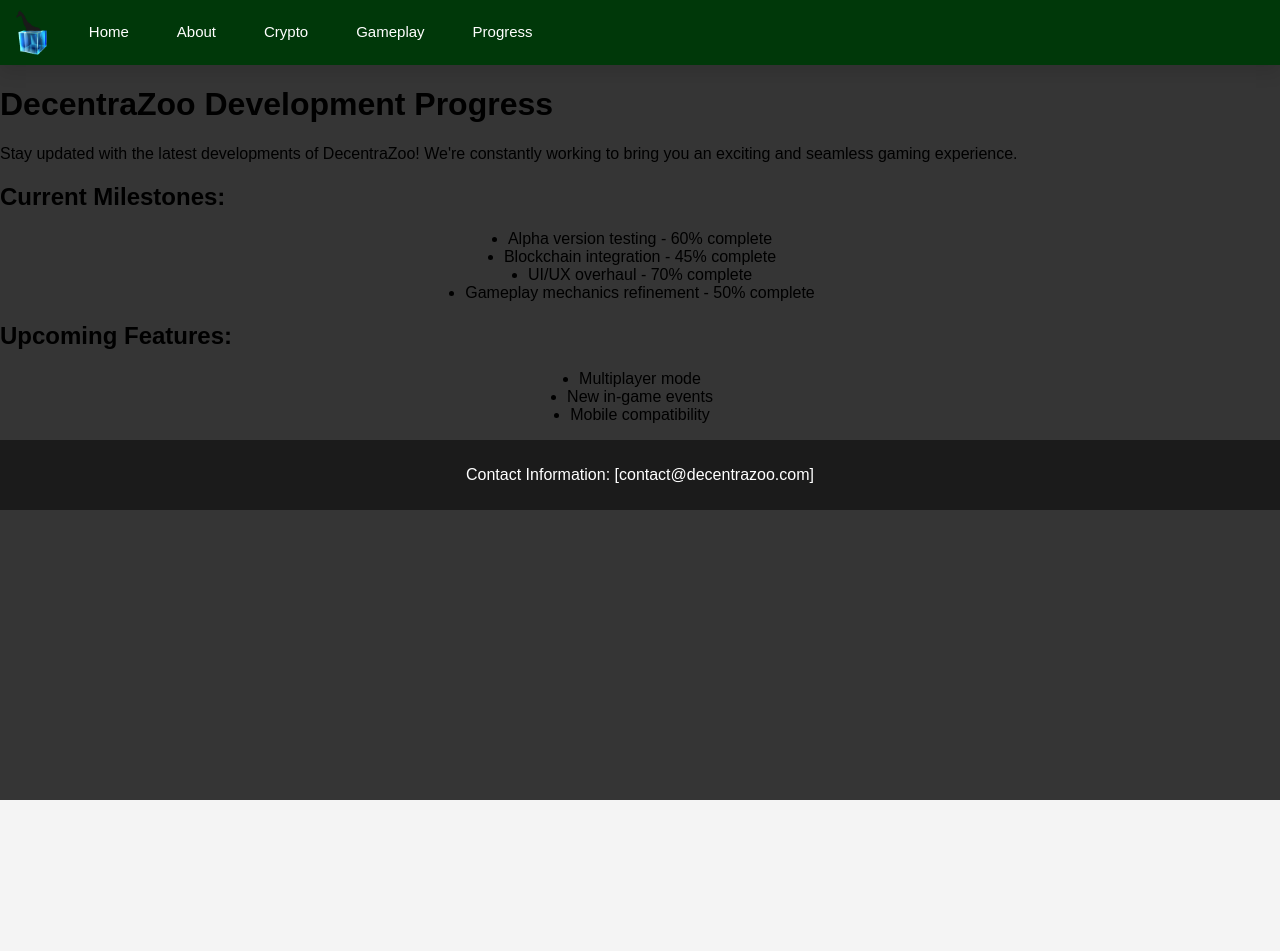
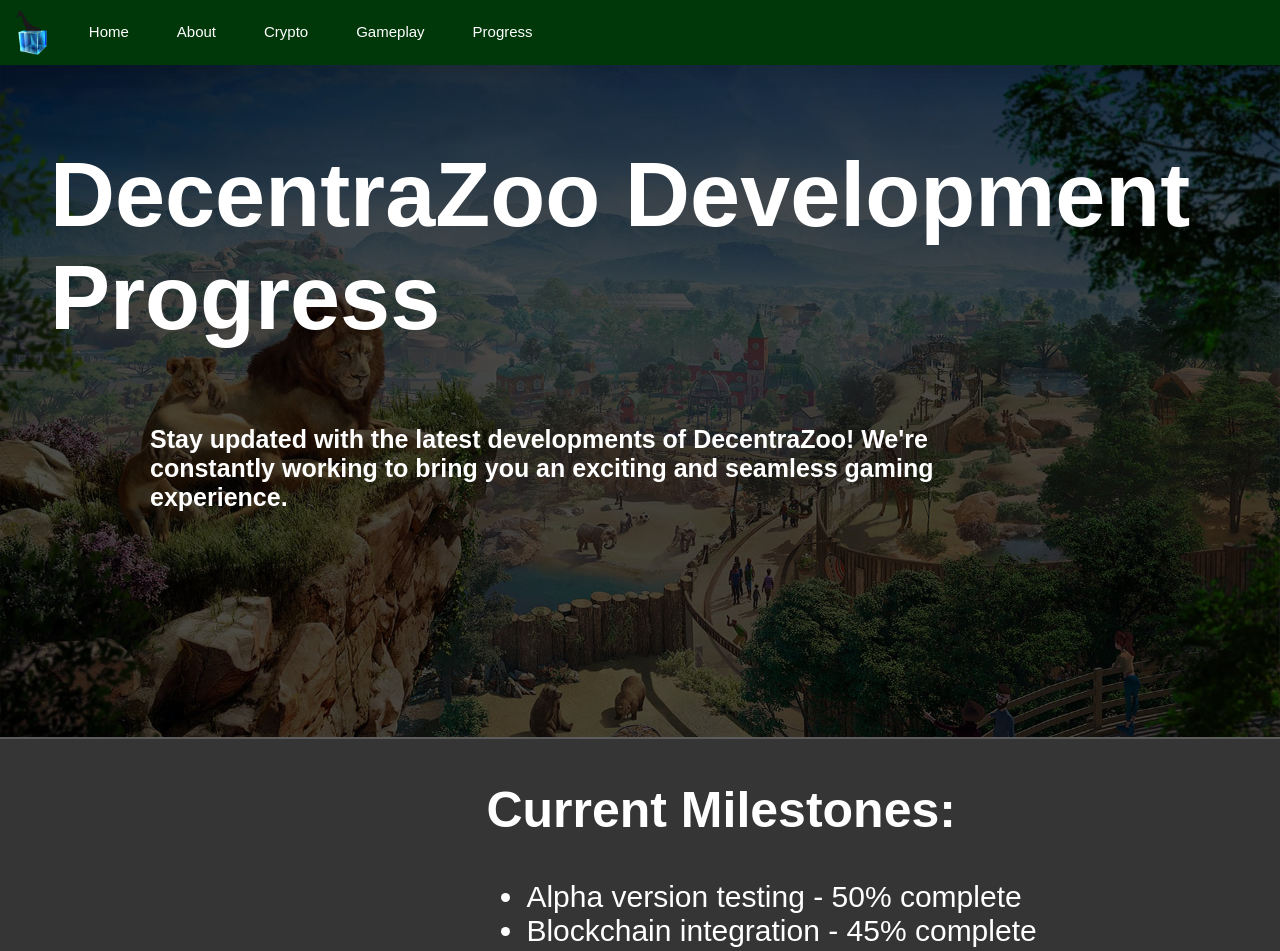
Before and after one commit to sdinslage/decentra_zoo, a React (Create React App) app: page /progress in a window 1280 px wide. Shown: the top 951 px of the page. Before the commit the page ends 800 px from the top, so only its background shows below. Built offline with nearby package versions, Linux system fonts and the light colour scheme.

Commit message:
Updated progress + about pages

```diff
--- a/src/About.css
+++ b/src/About.css
@@ -42,6 +42,15 @@
     font-size: 90px;
 }
 
+.inspir-section .inspir-details{
+    margin-left: 200px;
+    color: var(--white);
+    max-width: 55%;
+    margin-bottom: 100px;
+    font-size: 30px;
+    font-weight: bold;
+}
+
 /*Crypto Zoo Section */
 .crypto-zoo{
     text-align: left;
@@ -55,6 +64,15 @@
     margin-left: 150px;
     color: var(--white);
     font-size: 90px;
+}
+
+.crypto-zoo .cz-details{
+    margin-left: 200px;
+    color: var(--white);
+    max-width: 55%;
+    margin-bottom: 100px;
+    font-size: 30px;
+    font-weight: bold;
 }
 
 /* The Basics Section */
--- a/src/About.js
+++ b/src/About.js
@@ -16,12 +16,31 @@ function About() {
 
             <section className='inspir-section'>
                 <h1 className='inspir-head'>Inspriation</h1>
+                <p className='inspir-details'>
+                Our dream for DecentraZoo began with a simple question: What if we could capture the essence of
+                managing a vibrant zoo and combine it with the thrill of a blockchain-powered universe?
+                We found our answer by combining the charm of Planet Zoo's lifelike simulations with the Blockchain aspects
+                of CryptoZoo (See more about CryptoZoo below). This game is our love letter to both zoo enthusiasts and crypto adventurers.
+                Imagine planting every tree and placing every bench with care, knowing that each choice contributes
+                to a living world that's uniquely yours, yet interconnected with a community of dreamers and builders.
+                We didn't just build a game; we crafted a space where passion for wildlife conservation meets the
+                excitement of cryptocurrency, creating a shared adventure where every player's contribution is as real
+                and valued as the digital animals they nurture.
+                </p>
 
             </section>
 
             <section className='crypto-zoo'>
                 <h1 className='cz-head'>Crytpo Zoo</h1>
-
+                <p className='cz-details'>
+                We are aware of the reputation of CryptoZoo and the poor image it set for Blockchain gaming as
+                a whole. We are not here to fix CrytpoZoo in any way, shape, or form. Due to the mismanagement and scam like
+                nature of its development, it is a project far beyond saving. Our goal for DecentraZoo is to take what
+                was promised of CryptoZoo, and make it a reality. We are developing this project in an attempt to
+                build up the shattered reputation of Blockchain gaming that CryptoZoo left us. We know it will not be
+                an easy journey, but we hope you will stick with us so that we can create something truly great and fun
+                for everyone.
+                </p>
             </section>
 
             <section className='basics'>
--- a/src/App.css
+++ b/src/App.css
@@ -56,6 +56,15 @@
   text-align: center;
 }
 
+.title{
+  border-bottom: 2px solid var(--light-gray);
+  background: url('./imgs/dc_zoo_background.jpg')  rgba(0,0,0,.7) no-repeat;
+  background-size: cover;
+  background-position: center;
+  background-blend-mode: color;
+  padding-top: 5px;
+}
+
 .heading {
   font-size: 90px;
   color: var(--white);
@@ -71,17 +80,3 @@
   margin-left: 150px;
   padding-bottom: 200px;
 }
-
-.page-layout ul {
-  list-style-type: disc; /* to ensure bullet points are displayed */
-  display: flex;
-  flex-direction: column; /* stack list items vertically */
-  align-items: center; /* center-align each list item */
-  padding: 0; /* remove default padding */
-  background-color: var(--dark-gray);
-}
-
-.page-layout li {
-  text-align: left; /* to keep the text left-aligned to the bullet points */
-  width: fit-content; /* fit the width of the list item to its content */
-}
--- a/src/Gameplay.css
+++ b/src/Gameplay.css
@@ -70,16 +70,9 @@
     font-size: 90px;
 }
 
-.feat-section b{
-    margin-left: 150px;
-    color: var(--white);
-    font-size: 25px;
-}
-
 .feat-section ul {
     color: var(--white);
     font-size: 30px;
-    list-style-type: disc; /* to ensure bullet points are displayed */
     display: flex;
     flex-direction: column; /* stack list items vertically */
     margin-left: 200px;
--- a/src/Gameplay.js
+++ b/src/Gameplay.js
@@ -74,8 +74,6 @@ function Gameplay() {
                 prevent content from being copied or sold off to other users.
             </p>
             </section>
-
-            {/* Add more sections like videos, screenshots, and gameplay mechanics as needed */}
         </div>
     );
 }
--- a/src/Home.css
+++ b/src/Home.css
@@ -1,13 +1,4 @@
 @import "./App.css";
-
-.title{
-    border-bottom: 2px solid var(--light-gray);
-    background: url('./imgs/dc_zoo_background.jpg')  rgba(0,0,0,.7) no-repeat;
-    background-size: cover;
-    background-position: center;
-    background-blend-mode: color;
-    padding-top: 5px;
-}
 
 /* About Section Styles */
 .about-section {
--- a/src/Progress.css
+++ b/src/Progress.css
@@ -1,18 +1,17 @@
 @import "./App.css";
 
-.progress-page {
-    padding: 20px;
-    background-color: #e0f2f1;
-    border-radius: 5px;
-    margin: 10px;
-    box-shadow: 0 4px 8px rgba(0, 0, 0, 0.08);
+.timeline-layout {
+    margin-bottom: 300px;
 }
 
-.progress-page h1, .progress-page h2 {
-    color: #01579b;
+.timeline-layout .timeline-head{
+    color: var(--white);
+    font-size: 50px;
+    margin-left: 38%;
 }
 
-.progress-page ul {
-    list-style-type: disc;
-    padding-left: 20px;
+.timeline-layout ul {
+    color: var(--white);
+    font-size: 30px;
+    margin-left: 38%;
 }
--- a/src/Progress.js
+++ b/src/Progress.js
@@ -3,26 +3,32 @@ import './Progress.css';
 
 function Progress() {
     return (
-        <div className="page-layout">
-            <h1>DecentraZoo Development Progress</h1>
-            <p>Stay updated with the latest developments of DecentraZoo! We're constantly working to bring you an exciting and seamless gaming experience.</p>
+        <div>
+            <section className='title'>
+                <h1 className='heading'>DecentraZoo Development Progress</h1>
+                <p className='subhead'>Stay updated with the latest developments of DecentraZoo! We're constantly working to bring you an exciting and seamless gaming experience.</p>
+            </section>
 
-            <h2>Current Milestones:</h2>
+            <section className='timeline-layout'>
+                <h2 className='timeline-head'>Current Milestones:</h2>
                 <ul>
-                <li>Alpha version testing - 60% complete</li>
+                    <li>Alpha version testing - 50% complete</li>
                     <li>Blockchain integration - 45% complete</li>
-                <li>UI/UX overhaul - 70% complete</li>
+                    <li>UI/UX overhaul - 15% complete</li>
                     <li>Gameplay mechanics refinement - 50% complete</li>
                     {/* More milestones can be added */}
                 </ul>
+            </section>
 
-            <h2>Upcoming Features:</h2>
+            <section className='timeline-layout'>
+                <h2 className='timeline-head'>Upcoming Features:</h2>
                 <ul>
-                <li>Multiplayer mode</li>
-                <li>New in-game events</li>
-                <li>Mobile compatibility</li>
+                    <li>Implement Multiplayer</li>
+                    <li>Release Day Events</li>
+                    <li>Marketplace Updates</li>
                     {/* More features can be added */}
                 </ul>
+            </section>
 
             {/* Additional sections or updates can be included as needed */}
         </div>
```
Lines whose indentation alone changed are shown as unchanged.
